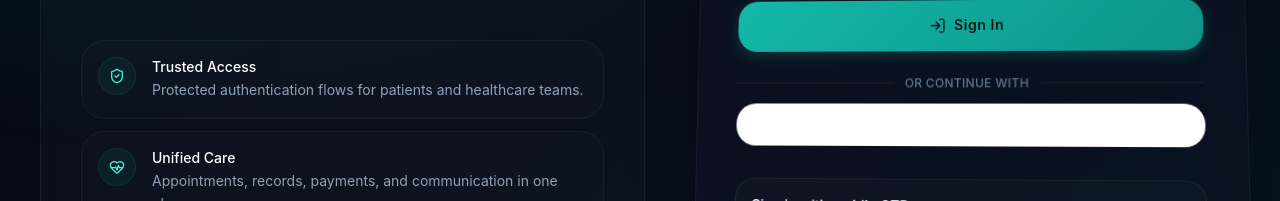
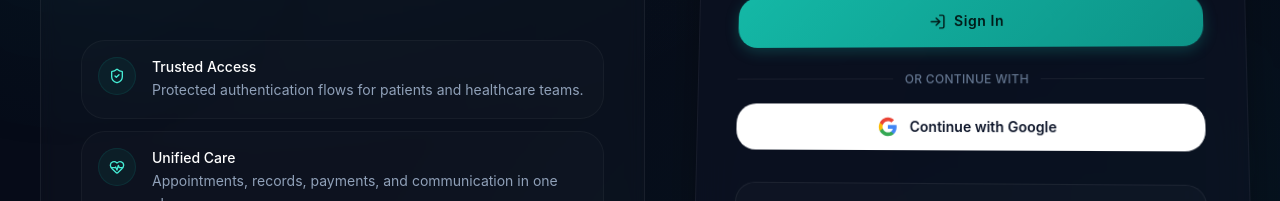
Before and after one commit to saifulhaq786/clinic-management-system, a React (Vite) app in the folder client/: page /login in a window 1280 px wide. Shown: the part 396-597 px from the top of the page. Built offline with nearby package versions, Linux system fonts and the light colour scheme; no server answers.

Commit message:
fix: production-ready custom google button for brave support

```diff
--- a/client/src/components/GoogleAuthButton.jsx
+++ b/client/src/components/GoogleAuthButton.jsx
@@ -1,6 +1,6 @@
 import React from 'react';
-import { GoogleLogin } from '@react-oauth/google';
 import { useNavigate } from 'react-router-dom';
+import { useGoogleLogin } from '@react-oauth/google';
 import api from '../api';
 import { persistSession } from '../authSession';
 
@@ -8,49 +8,59 @@
   const navigate = useNavigate();
   const googleClientId = import.meta.env.VITE_GOOGLE_CLIENT_ID;
 
-  if (!googleClientId) {
-    return null;
-  }
-
-  const handleSuccess = async (response) => {
+  const login = useGoogleLogin({
+    onSuccess: async (tokenResponse) => {
       try {
-      if (!response.credential) {
-        throw new Error('Google sign-in did not return a credential.');
-      }
-
+        // We'll send the access token to our backend
         const res = await api.post('/api/auth/google', {
-        credential: response.credential,
+          accessToken: tokenResponse.access_token,
           role,
           location
         });
-
         persistSession(res.data);
         navigate('/dashboard');
       } catch (err) {
         setError?.(err.response?.data?.error || err.message || 'Google sign-in failed.');
       }
-  };
+    },
+    onError: () => setError?.('Google sign-in was cancelled or failed.'),
+  });
+
+  if (!googleClientId) return null;
 
   return (
-    <div className="space-y-3">
+    <div className="space-y-4">
       <div className="flex items-center gap-3 text-xs font-medium tracking-wide text-slate-500 uppercase">
         <div className="h-px flex-1 bg-white/[0.06]" />
         Or continue with
         <div className="h-px flex-1 bg-white/[0.06]" />
       </div>
-      <div className="overflow-hidden rounded-xl border border-white/[0.06] bg-white">
-        <div className="[&>div]:!w-full [&_iframe]:!w-full">
-          <GoogleLogin
-            onSuccess={handleSuccess}
-            onError={() => setError?.('Google sign-in was cancelled or failed.')}
-            text="continue_with"
-            theme="outline"
-            shape="pill"
-            size="large"
-            width="380"
+
+      <button
+        type="button"
+        onClick={() => login()}
+        className="flex w-full items-center justify-center gap-3 rounded-xl border border-white/[0.06] bg-white px-4 py-3 text-sm font-semibold text-slate-900 transition-all hover:bg-slate-50 hover:shadow-lg active:scale-[0.98]"
+      >
+        <svg className="h-5 w-5" viewBox="0 0 24 24">
+          <path
+            d="M22.56 12.25c0-.78-.07-1.53-.2-2.25H12v4.26h5.92c-.26 1.37-1.04 2.53-2.21 3.31v2.77h3.57c2.08-1.92 3.28-4.74 3.28-8.09z"
+            fill="#4285F4"
           />
-        </div>
-      </div>
+          <path
+            d="M12 23c2.97 0 5.46-.98 7.28-2.66l-3.57-2.77c-.98.66-2.23 1.06-3.71 1.06-2.86 0-5.29-1.93-6.16-4.53H2.18v2.84C3.99 20.53 7.7 23 12 23z"
+            fill="#34A853"
+          />
+          <path
+            d="M5.84 14.09c-.22-.66-.35-1.36-.35-2.09s.13-1.43.35-2.09V7.07H2.18C1.43 8.55 1 10.22 1 12s.43 3.45 1.18 4.93l3.66-2.84z"
+            fill="#FBBC05"
+          />
+          <path
+            d="M12 5.38c1.62 0 3.06.56 4.21 1.64l3.15-3.15C17.45 2.09 14.97 1 12 1 7.7 1 3.99 3.47 2.18 7.07l3.66 2.84c.87-2.6 3.3-4.53 6.16-4.53z"
+            fill="#EA4335"
+          />
+        </svg>
+        Continue with Google
+      </button>
     </div>
   );
 }
```
Also changed, not shown: 1 other file (tests, documents, lock files or other folders). Lines whose indentation alone changed are shown as unchanged.
